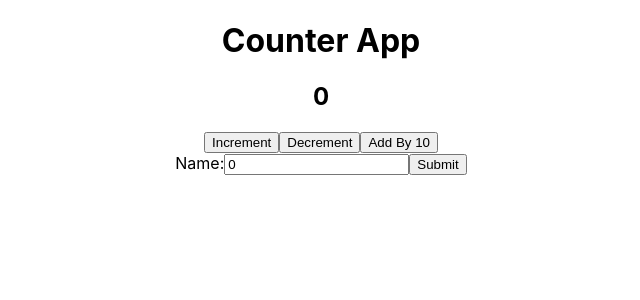
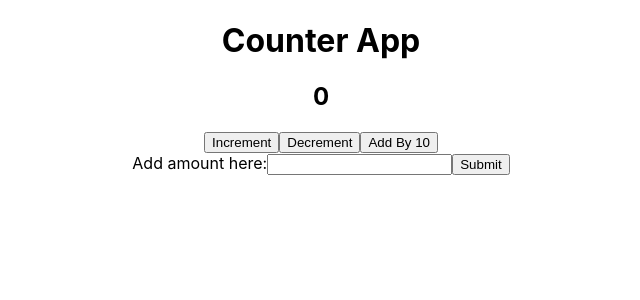
Before and after one commit to SincerelyBrittany/redux-practice-course-v1, a React (Create React App) app: page / in a window 1280 px wide. Shown: the top 300 px of the page, without its empty margins (319-959 px from the left). Built offline with nearby package versions, Linux system fonts and the light colour scheme.

Commit message:
fixes errors

```diff
--- a/src/App.js
+++ b/src/App.js
@@ -16,13 +16,6 @@ function App() {
   const addBy10 = () => {
     dispatch({ type: "ADDTEN", payload: 10 });
   };
-
-  // const handleChange = (event) => {
-  //   console.log(event.target.value);
-  //   const num = parseInt(event.target.value);
-  //   setCurrentCount(num);
-  // };
-
   const handleSubmit = (event) => {
     event.preventDefault();
     dispatch({ type: "ADD", payload: parseInt(currentCount) });
@@ -37,10 +30,10 @@ function App() {
       <button onClick={addBy10}>Add By 10</button>
       <form onSubmit={handleSubmit}>
         <label>
-          Name:
+          Add amount here:
           <input
             type="text"
-            value={currentCount}
+            value={currentCount === 0 ? "" : currentCount}
             onChange={(e) => setCurrentCount(e.target.value)}
           />
         </label>
```
